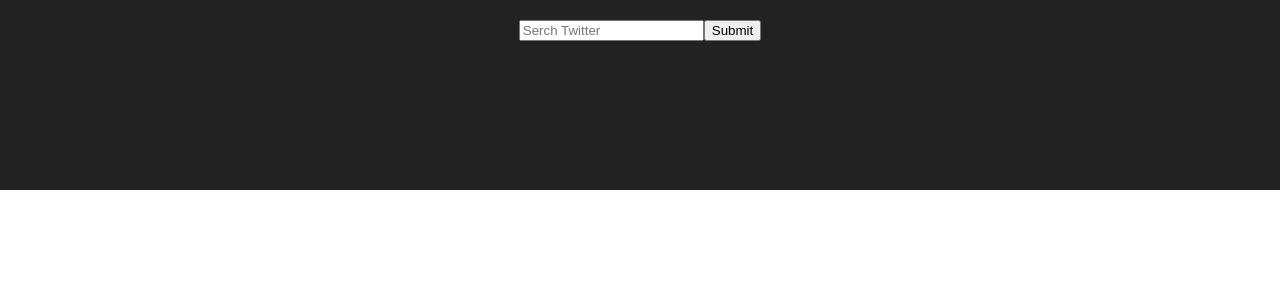
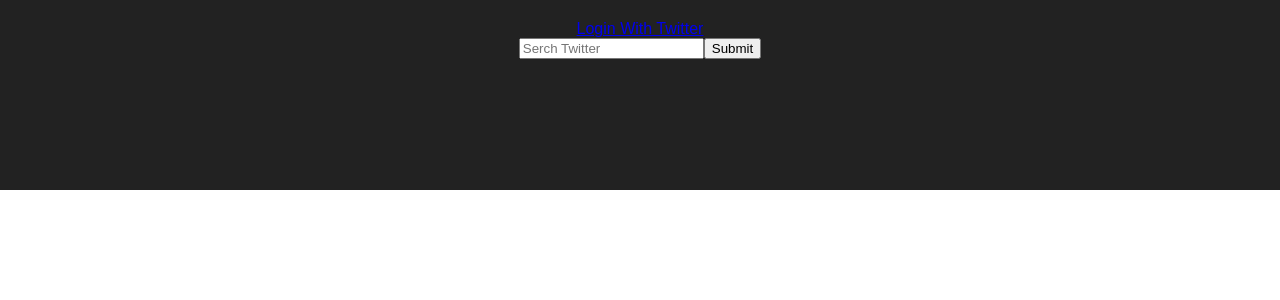
Before and after one commit to jjrajani/Twitter_App, a React app in the folder client/: page / in a window 1280 px wide. Shown: the top 300 px of the page. Built offline with nearby package versions, Linux system fonts and the light colour scheme.

Commit message:
auth button

```diff
--- a/client/src/App.js
+++ b/client/src/App.js
@@ -1,6 +1,6 @@
 import React, { Component } from 'react';
 import './App.scss';
-import { SearchBar, TwitterFeed } from './components';
+import { AuthButton, SearchBar, TwitterFeed } from './components';
 import axios from 'axios';
 
 class App extends Component {
@@ -11,7 +11,7 @@
   searchTwitter = term => {
     this.setState({ searchTerm: term });
     console.log('searching twitter', term);
-    axios.post('/api/twitter-search', { term }).then(res => {
+    axios.get('/api/twitter-search', { term }).then(res => {
       console.log('got tweets', res);
     });
   };
@@ -19,6 +19,7 @@
     return (
       <div className="App">
         <header className="App-header">
+          <AuthButton auth={null} />
           <SearchBar onSubmit={this.searchTwitter} />
         </header>
         <TwitterFeed searchTerm={this.state.searchTerm} />
--- /dev/null
+++ b/client/src/components/AuthButton.js
@@ -0,0 +1,18 @@
+import React, { Component } from 'react';
+import PropTypes from 'prop-types';
+
+class AuthButton extends Component {
+  render() {
+    return this.props.auth ? (
+      <a href="/api/logout">Logout</a>
+    ) : (
+      <a href="/auth/twitter">Login With Twitter</a>
+    );
+  }
+}
+
+AuthButton.propTypes = {
+  auth: PropTypes.object.isRequired
+};
+
+export default AuthButton;
--- a/client/src/components/index.js
+++ b/client/src/components/index.js
@@ -1,4 +1,5 @@
+import AuthButton from './AuthButton';
 import SearchBar from './SearchBar';
 import TwitterFeed from './TwitterFeed';
 
-export { SearchBar, TwitterFeed };
+export { AuthButton, SearchBar, TwitterFeed };
```
Also changed, not shown: client/package.json (+11 -13 lines), 1 other file (tests, documents, lock files or other folders).
